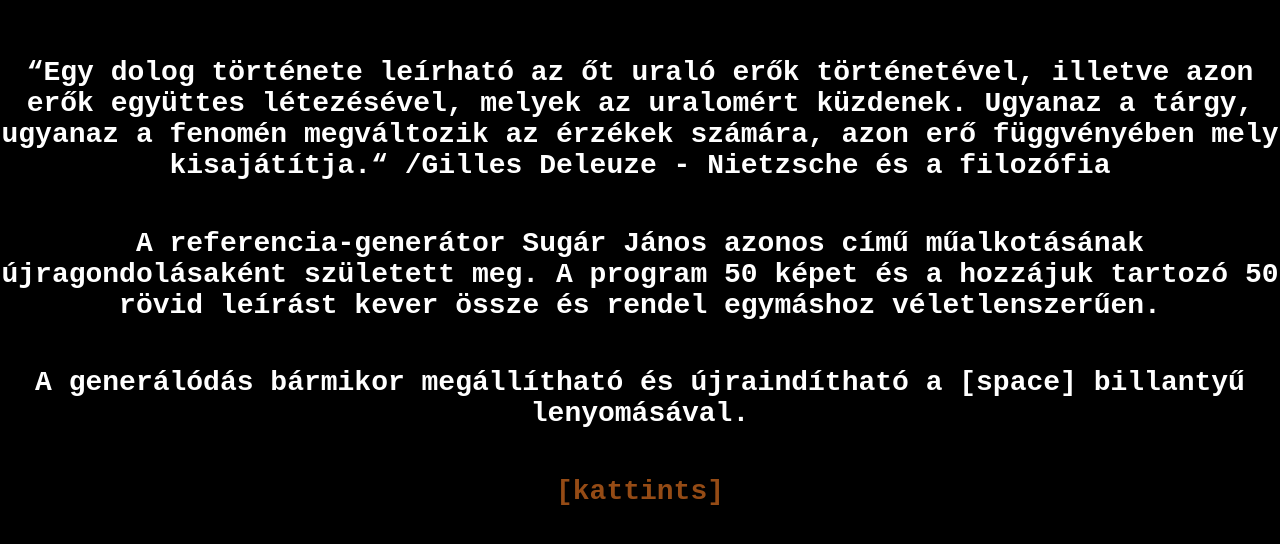
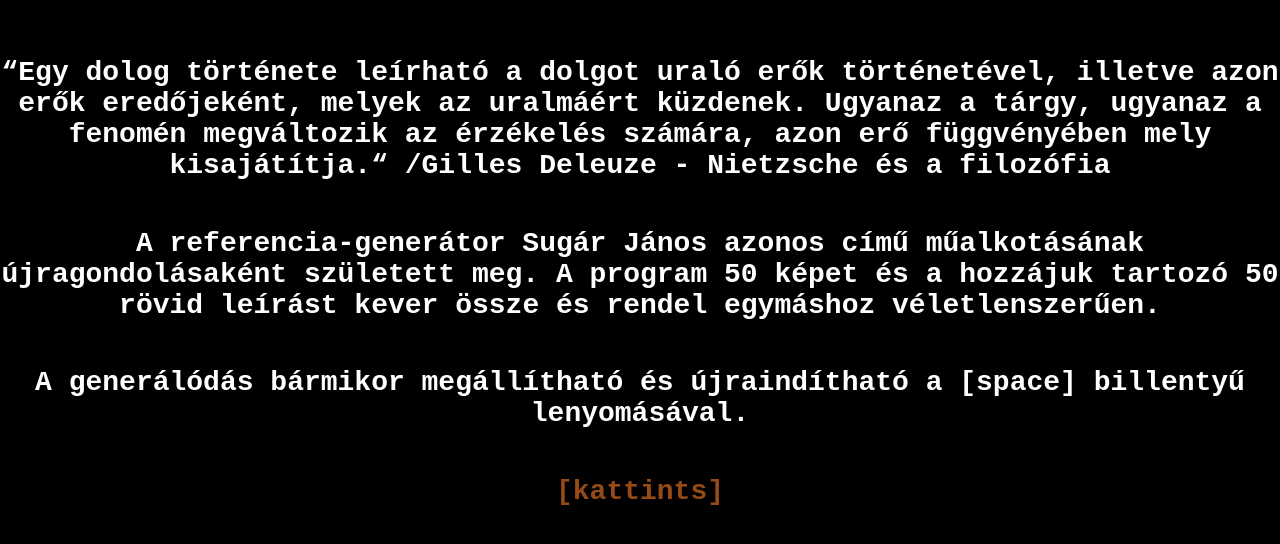
Before and after one commit to andris-boy/referencia-generator, a plain HTML site: page info.html in a window 1280 px wide. Shown: the part 118-662 px from the top of the page. Drawn offline with Linux system fonts and the light colour scheme.

Commit message:
Leírás.

```diff
--- a/info.html
+++ b/info.html
@@ -28,15 +28,15 @@
 
 <body onclick="window.location.href='generator.html'">
 
-    <h2>“Egy dolog története leírható az őt uraló erők történetével, illetve azon erők együttes létezésével, melyek az
-        uralomért
-        küzdenek. Ugyanaz a tárgy, ugyanaz a fenomén megváltozik az érzékek számára, azon erő függvényében mely
+    <h2>“Egy dolog története leírható a dolgot uraló erők történetével, illetve azon erők eredőjeként, melyek az
+        uralmáért
+        küzdenek. Ugyanaz a tárgy, ugyanaz a fenomén megváltozik az érzékelés számára, azon erő függvényében mely
         kisajátítja.“ /Gilles Deleuze - Nietzsche és a filozófia</h2>
 
     <h2> A referencia-generátor Sugár János azonos című műalkotásának újragondolásaként született meg. A program 50
         képet és a hozzájuk tartozó 50 rövid leírást kever össze és rendel egymáshoz véletlenszerűen. </h2>
 
-    <h2> A generálódás bármikor megállítható és újraindítható a [space] billantyű lenyomásával. </h2>
+    <h2> A generálódás bármikor megállítható és újraindítható a [space] billentyű lenyomásával. </h2>
 
     <h2 id="randomColorHeading"> [kattints] </h2>
 
```
